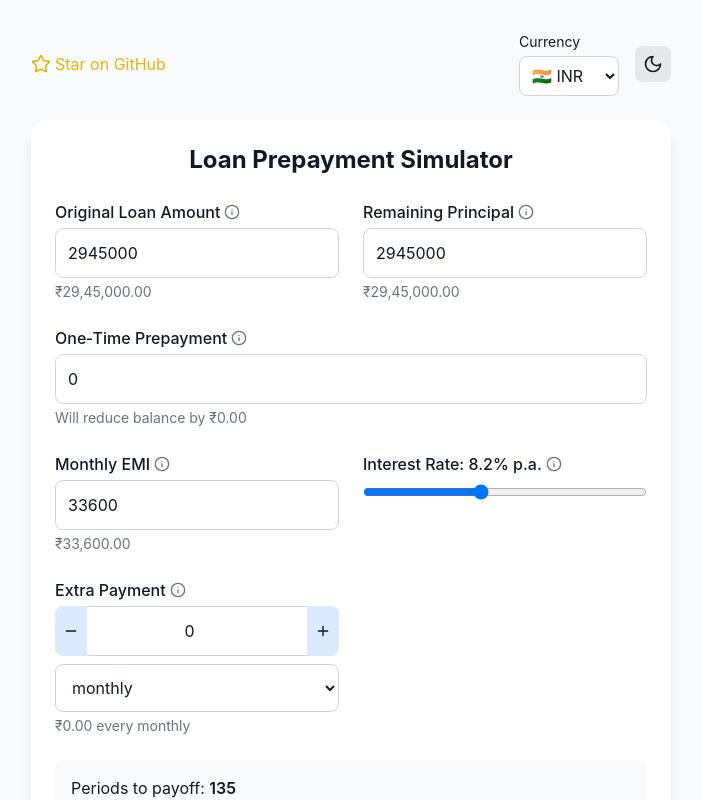
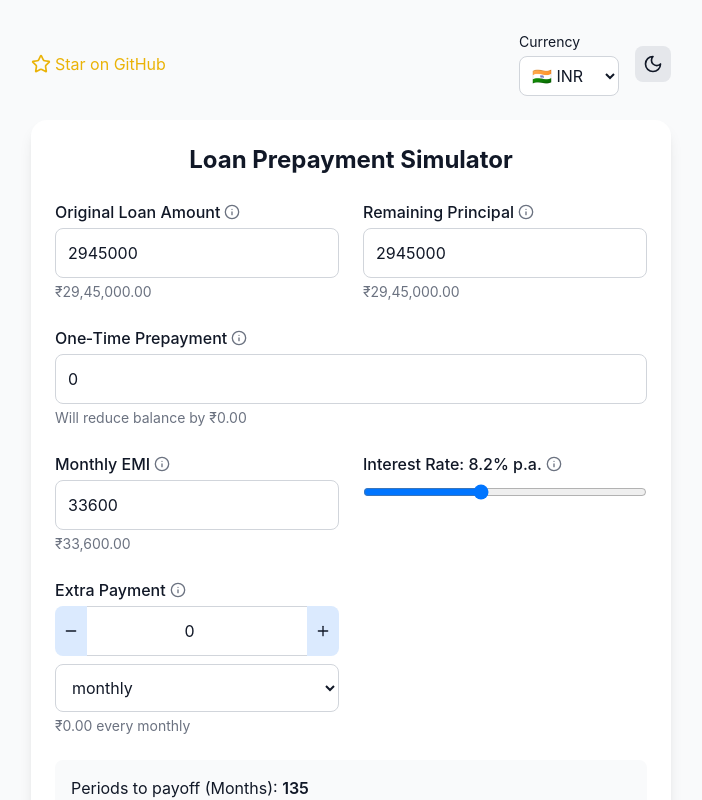
Before and after one commit to SuharshTyagii/Loan-Prepayment-Simulator, a React (Create React App) app: page / in a window 1280 px wide. Shown: the top 800 px of the page, without its empty margins (289-991 px from the left). Built offline with nearby package versions, Linux system fonts and the light colour scheme.

Commit message:
value addition

```diff
--- a/src/App.js
+++ b/src/App.js
@@ -274,7 +274,7 @@ export default function LoanCalculator() {
 
           {/* Summary */}
           <div className={`mt-6 p-4 rounded-lg transition-colors ${darkMode ? 'bg-gray-700' : 'bg-gray-50'}`}>
-            <p>Periods to payoff: <span className="font-semibold">{payoffPeriods}</span></p>
+            <p>Periods to payoff (Months): <span className="font-semibold">{payoffPeriods}</span></p>
             <p>Total interest paid: <span className="font-semibold">{fmt(totalInterest)}</span></p>
           </div>
 
@@ -285,7 +285,7 @@ export default function LoanCalculator() {
                 <CartesianGrid strokeDasharray="3 3" stroke={darkMode ? "#555" : "#ccc"} />
                 <XAxis
                   dataKey="period"
-                  label={{ value: 'Period', position: 'insideBottom', offset: -5 }}
+                  label={{ value: 'Period (months)', position: 'insideBottom', offset: -5 }}
                   stroke={darkMode ? "#aaa" : "#666"}
                 />
                 <YAxis
```
